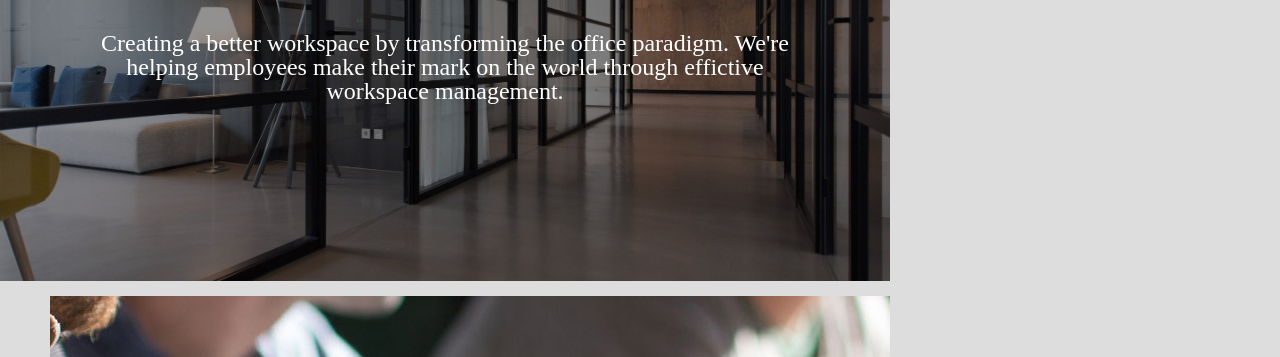
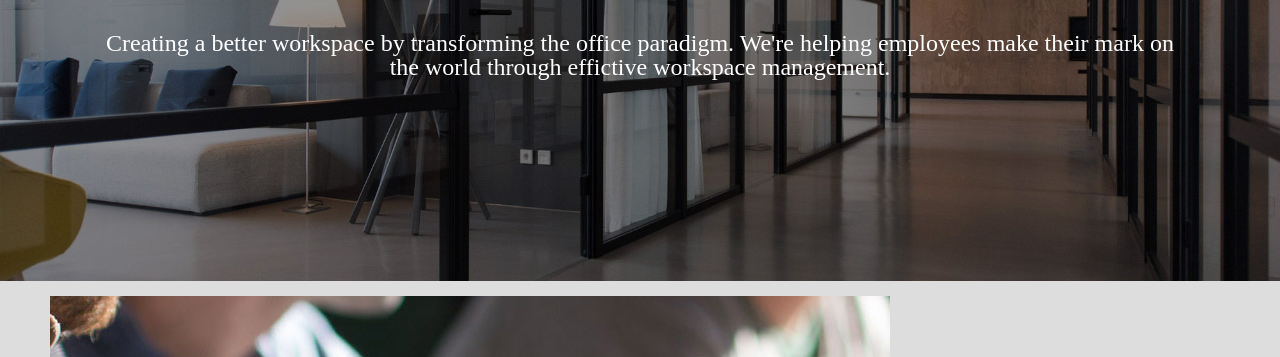
Before and after one commit to abbeychester/homework4, a plain HTML site: page index.html in a window 1280 px wide. Shown: the part 204-561 px from the top of the page. Drawn offline with Linux system fonts and the light colour scheme.

Commit message:
Update style.css

```diff
--- a/css/style.css
+++ b/css/style.css
@@ -94,7 +94,7 @@ header{
   background-size: cover;       /* Parallax effect */
   color: white;
   height: 400px;                /* Parallax effect */
-  grid-column: 1 / span 3;
+  grid-column: 1 / -1;
   grid-row: 2 / span 1;
   background-image: url(../images/header.jpg);
 
```
